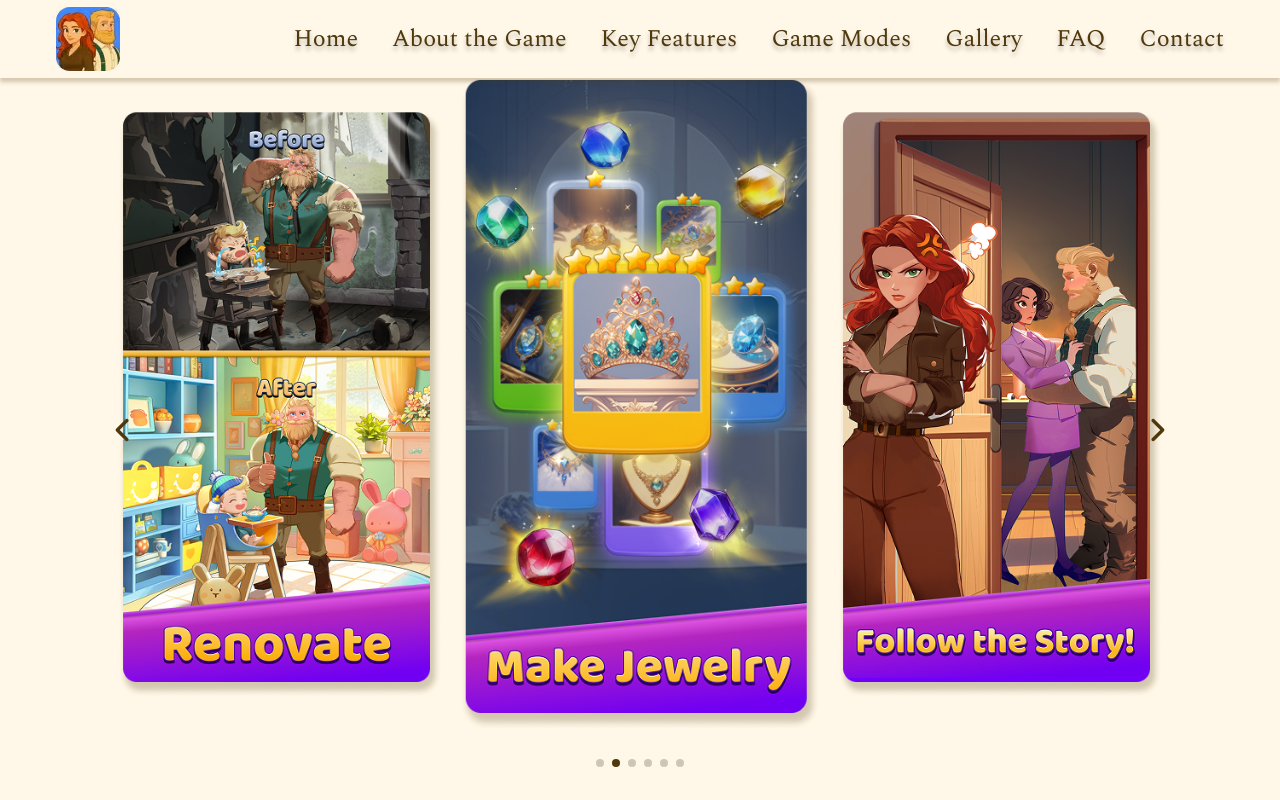
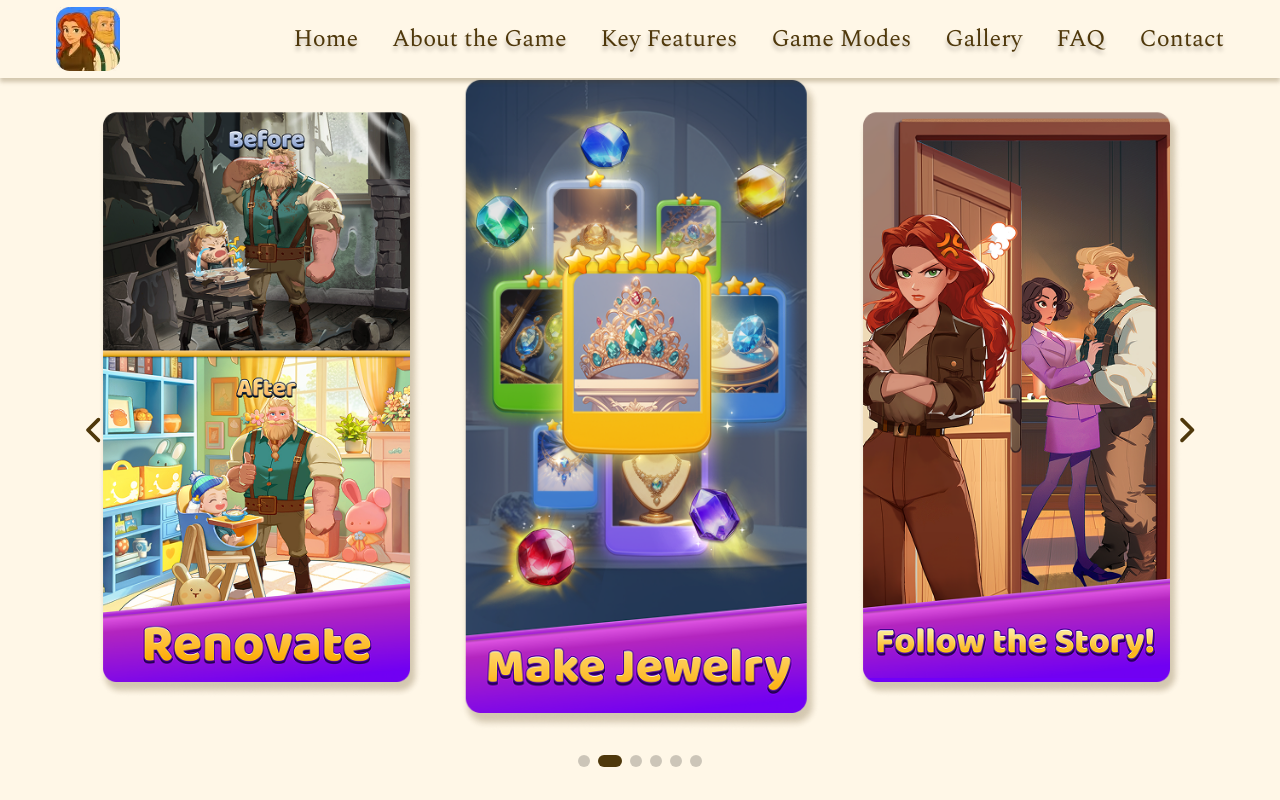
Before and after one commit to BohdanKret/STP-10196, a website built with Vite: page src/index.html in a window 1280 px wide. Shown: the top 800 px of the page. Built offline with nearby package versions, Linux system fonts and the light colour scheme.

Commit message:
edit gallery css

```diff
--- a/src/css/gallery.css
+++ b/src/css/gallery.css
@@ -3,7 +3,8 @@
 }
 .mySwiper {
   --swiper-theme-color: var(--color-primary);
-  /* --swiper-navigation-size: 48px; */
+  /* --swiper-navigation-size:  */
+  --swiper-navigation-size: 48px;
 }
 
 .tytle-gallery {
@@ -59,24 +60,28 @@
   z-index: 10;
 }
 
-/* Стилі для SVG-іконок всередині кнопок */
 .swiper-button-prev svg,
 .swiper-button-next svg {
   width: 100%;
   height: 100%;
-  /* Задаємо колір обводки, щоб змінити колір стрілочки */
-  color: #4f380b; /* Тут задайте свій бажаний колір */
+  color: #4f380b;
+}
+.mySwiper .swiper-button-next::after,
+.mySwiper .swiper-button-prev::after {
+  font-size: 90px;
 }
 
-/* Налаштовуємо позиціонування */
-.swiper-button-prev {
-  left: 0px; /* Відступ від лівого краю */
+.mySwiper .swiper-pagination-bullet {
+  width: 12px;
+  height: 12px;
 }
+.mySwiper .swiper-pagination-bullet-active {
+  width: 24px; /* Збільшуємо ширину, щоб зробити прямокутником */
+  height: 12px;
 
-.swiper-button-next {
-  right: 0px; /* Відступ від правого краю */
+  opacity: 1;
+  border-radius: 10px; /* Видаляємо скруглення */
 }
-
 @media screen and (min-width: 1200px) {
   .section-gallery {
     margin-bottom: 60px;
@@ -92,14 +97,13 @@
     height: auto;
   }
   .swiper {
-    width: 1080px;
+    width: 1140px;
     height: 704px;
   }
-  /* Зменшуємо розмір бічних слайдів за допомогою CSS! */
+
   .swiper-slide-next img,
   .swiper-slide-prev img {
     transform: scale(0.9);
-    transition: transform 0.3s ease-in-out; /* Додаємо плавний перехід */
-    /* border-radius: 12px; */
+    transition: transform 0.3s ease-in-out;
   }
 }
--- a/src/js/gallery.js
+++ b/src/js/gallery.js
@@ -5,7 +5,7 @@ import "swiper/css/bundle";
 window.addEventListener('load', () => {
   const swiper = new Swiper(".mySwiper", {
     loop: true,
-    spaceBetween: 10,
+    spaceBetween: 0,
     centeredSlides: true,
 
     navigation: {
--- a/src/main.js
+++ b/src/main.js
@@ -1,4 +1,4 @@
-// import './js/mobMenu.js';
+import './js/mobMenu.js';
 import './js/cookies.js';
 import './js/gallery.js';
 import './js/faq.js';
--- a/src/partials/footer.html
+++ b/src/partials/footer.html
@@ -1,4 +1,4 @@
-<section class="container section-footer"></section>
+<section class="container section-footer">
   <div class="footer-container">
     <ul class="footer-links">
       <li class="footer-link-item">
@@ -19,3 +19,4 @@
     </ul>
     <p class="paragraf-footer">All rights reserved designyoyi.online | 2025</p>
   </div>
+</section>
--- a/src/partials/gallery.html
+++ b/src/partials/gallery.html
@@ -178,12 +178,12 @@
     <div class="swiper-pagination"></div>
     <!-- кнопки навігації -->
     <div class="swiper-button-prev">
-      <svg width="48px" height="48px">
+      <svg width="21" height="37">
         <use href="./public/icons.svg#icon-arrow-left"></use>
       </svg>
     </div>
     <div class="swiper-button-next">
-      <svg width="48px" height="48px">
+      <svg width="21" height="37">
         <use href="./public/icons.svg#icon-arrow-right"></use>
       </svg>
     </div>
```
Lines whose indentation alone changed are shown as unchanged.
